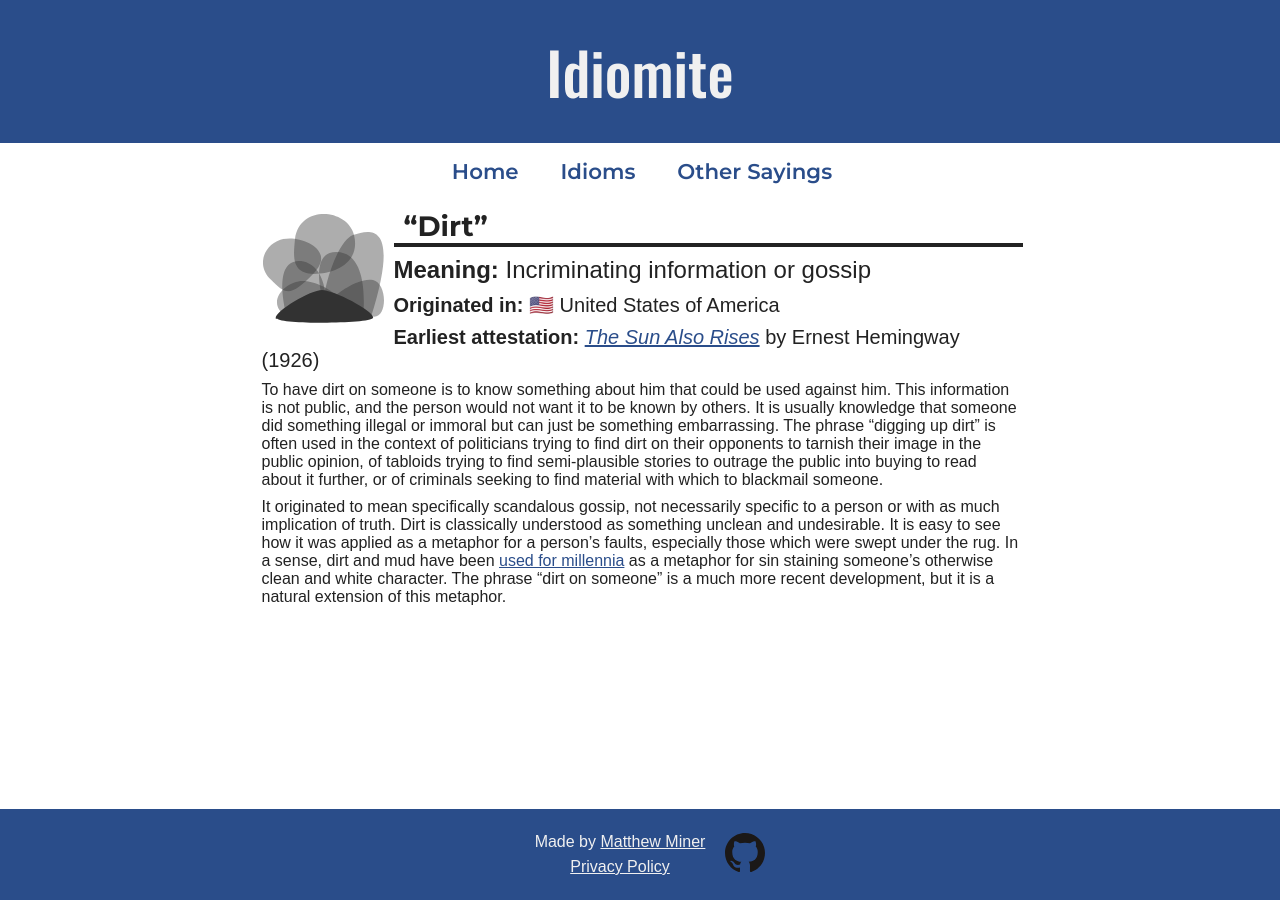
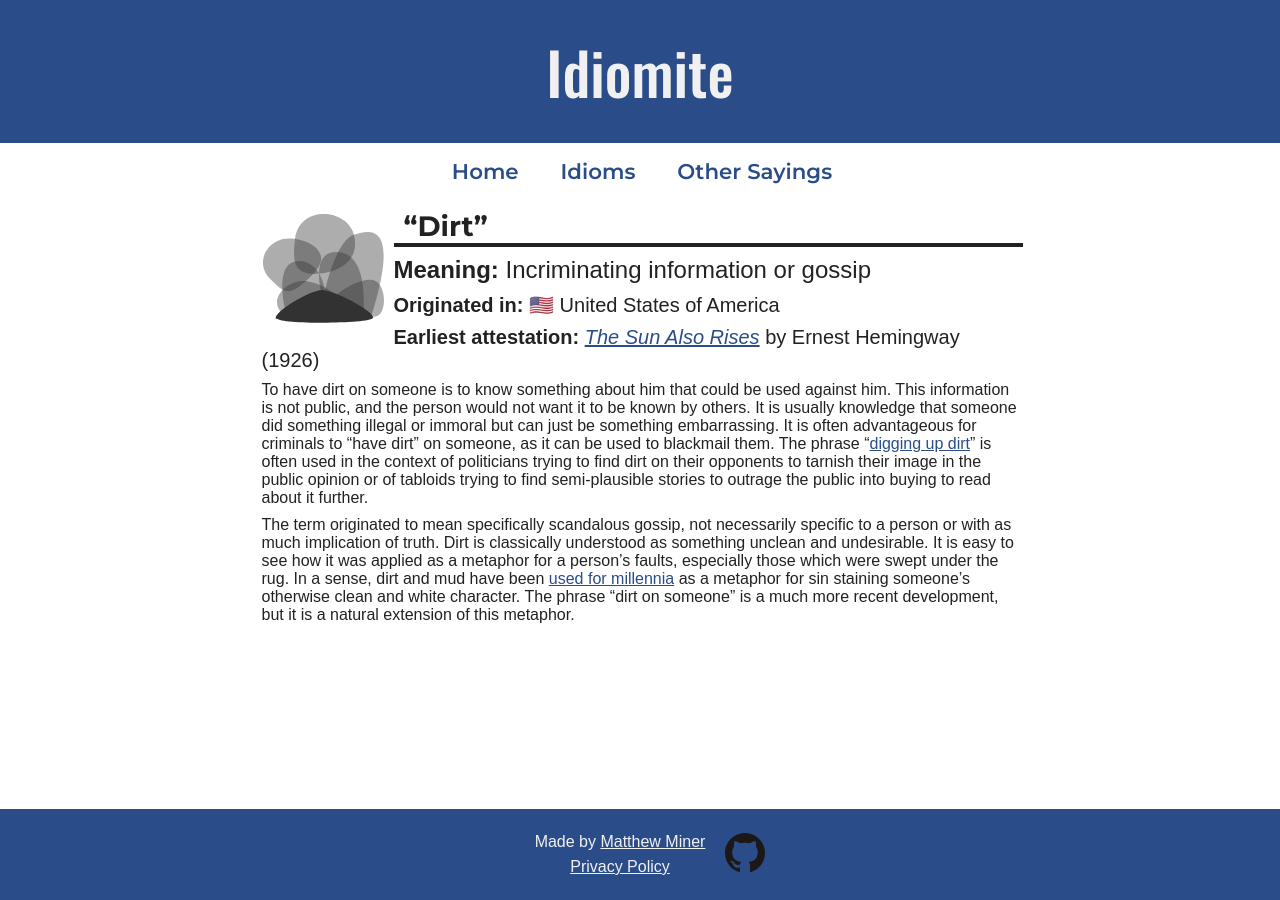
Before and after one commit to mminer237/idiomite, a Jekyll site: the page built from _slang/dirt/index.md, in a window 1280 px wide. Built offline with Jekyll 4.4.1, drawn with Linux system fonts in a browser that asks for light colours.

Commit message:
Add Dig up Dirt

```diff
--- a/_slang/dirt/index.md
+++ b/_slang/dirt/index.md
@@ -9,6 +9,6 @@ image: image.svg
 image_alt: A dust cloud over a pile of dirt
 ---
 
-To have dirt on someone is to know something about him that could be used against him. This information is not public, and the person would not want it to be known by others. It is usually knowledge that someone did something illegal or immoral but can just be something embarrassing. The phrase "digging up dirt" is often used in the context of politicians trying to find dirt on their opponents to tarnish their image in the public opinion, of tabloids trying to find semi-plausible stories to outrage the public into buying to read about it further, or of criminals seeking to find material with which to blackmail someone.
+To have dirt on someone is to know something about him that could be used against him. This information is not public, and the person would not want it to be known by others. It is usually knowledge that someone did something illegal or immoral but can just be something embarrassing. It is often advantageous for criminals to "have dirt" on someone, as it can be used to blackmail them. The phrase "[digging up dirt](/idioms/dig-up-dirt/)" is often used in the context of politicians trying to find dirt on their opponents to tarnish their image in the public opinion or of tabloids trying to find semi-plausible stories to outrage the public into buying to read about it further.
 
-It originated to mean specifically scandalous gossip, not necessarily specific to a person or with as much implication of truth. Dirt is classically understood as something unclean and undesirable. It is easy to see how it was applied as a metaphor for a person's faults, especially those which were swept under the rug. In a sense, dirt and mud have been [used for millennia](https://www.biblegateway.com/passage/?search=2%20Peter%202:20%E2%80%9322;%201%20Corinthians%204:13;%20Isaiah%2064:6&version=KJV) as a metaphor for sin staining someone's otherwise clean and white character. The phrase "dirt on someone" is a much more recent development, but it is a natural extension of this metaphor.
+The term originated to mean specifically scandalous gossip, not necessarily specific to a person or with as much implication of truth. Dirt is classically understood as something unclean and undesirable. It is easy to see how it was applied as a metaphor for a person's faults, especially those which were swept under the rug. In a sense, dirt and mud have been [used for millennia](https://www.biblegateway.com/passage/?search=2%20Peter%202:20%E2%80%9322;%201%20Corinthians%204:13;%20Isaiah%2064:6&version=KJV) as a metaphor for sin staining someone's otherwise clean and white character. The phrase "dirt on someone" is a much more recent development, but it is a natural extension of this metaphor.
```
Also changed, not shown: _idioms/dig-up-dirt/index.md (added, +14 -0 lines), _idioms/dig-up-dirt/image.svg (added).
